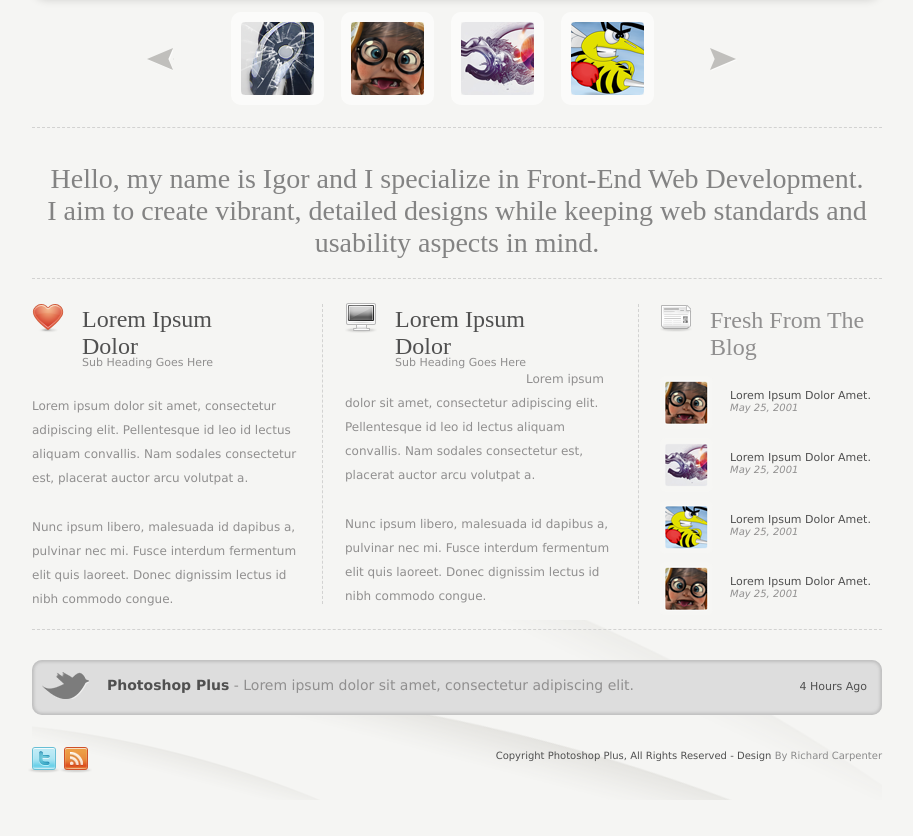
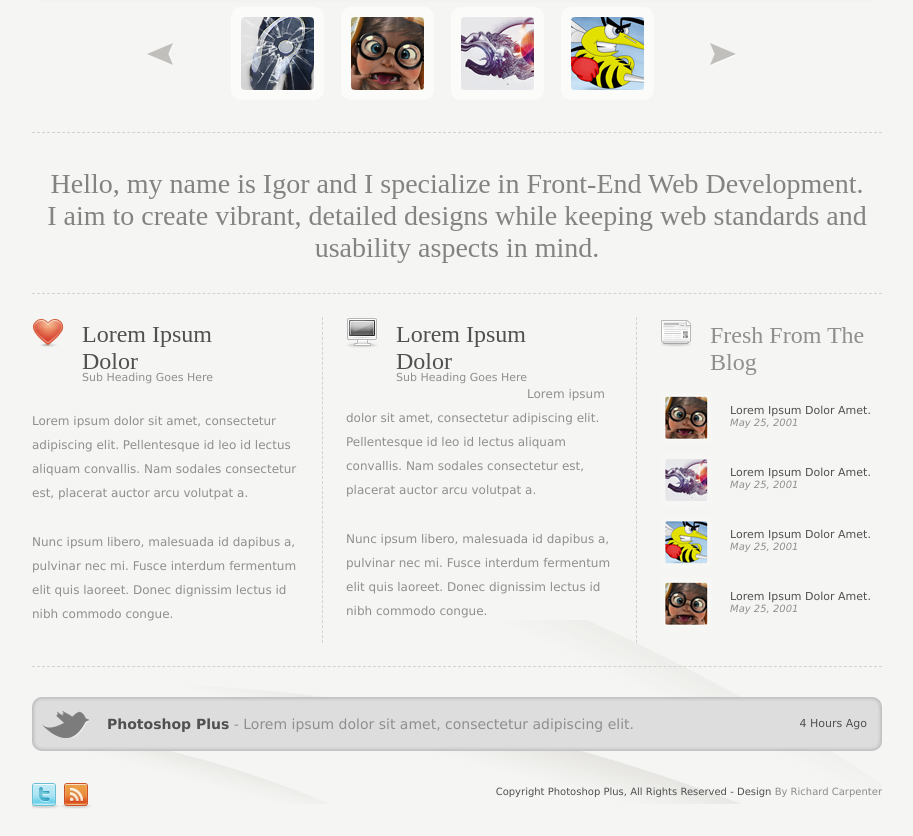
Before and after one commit to IgorSinyak/Clean_Portfolio, a plain HTML site: page index.html in a window 1280 px wide. Shown: the part 440-1276 px from the top of the page, without its empty margins (183-1096 px from the left). Before the commit the page ends 1240 px from the top, so only its background shows below. Drawn offline with Linux system fonts and the light colour scheme.

Commit message:
div height fix

```diff
--- a/css/style.css
+++ b/css/style.css
@@ -1,7 +1,7 @@
 *{border:0; margin: 0; padding:0}
 body{background-color: #f5f5f3;}
 .wrapper { width: 850px; margin: 0 auto; background-image: url(../img/wrapper_bg.png);background-repeat: no-repeat;}
-.header { height: 155px;}
+.header { overflow: hidden; padding-bottom: 39px}
 .title {width: 186px; height:53px; display: block; position: relative; float:left; margin-top:58px;}
 .title a {display:block; height: 100%; background-image: url(../img/title.png);background-repeat: no-repeat; }
 .navigation {display: block; position:relative; float:right; padding-top: 80px}
@@ -15,28 +15,26 @@ a:active{color: rgb(89, 89, 89);text-decoration: underline}
 .img_txt {background-image: url(../img/bg_txt.png); width:790px;height: 54px; margin-left: 15px; margin-top: 180px;z-index: 3;}
 .img_txt p  {font-family: verdana; font-size: 12px; color: #f6f6f4; padding-left: 118px; padding-top: 20px}
 .main_img {width: 820px; height: 252px; padding-left: 15px;padding-top: 15px}
-.select {height: 130px}
-#arrow_left {width: 27px; height: 23px; float:left; margin-top: 51px; margin-left: 115px; background-image: url(../img/arrow_left.png);}
+.select {padding: 15px 145px 32px 115px; overflow: hidden; }
+#arrow_left {width: 27px; height: 23px; float:left; margin-top: 36px; ; background-image: url(../img/arrow_left.png);}
 #arrow_left a {display: block; height: 23px}
-.small_img {float: left; margin-left: 57px; margin-top: 15px}
+.small_img {float: left; margin-left: 57px;}
 .small_img_wrapper {height: 73px; width: 73px; border:10px solid rgba( 255, 255, 255, 0.65); border-radius: 10px;float: left; margin-left: 17px;}
 .small_img_wrapper:first-child {margin-left: 0}
-#arrow_right {float: right; width: 27px; height: 23px; margin-top: 51px; margin-right: 145px; background-image: url(../img/arrow_right.png)}
+#arrow_right {float: right; width: 27px; height: 23px; margin-top: 36px; background-image: url(../img/arrow_right.png)}
 #arrow_right a {display: block; height: 23px}
-.main_content {}
-.main_txt {text-align: center; height: 150px; font-family: "Vijaya"; font-size: 28px; color:rgb(131, 131, 131); border-top: 1px dashed #d2d2d1; border-bottom: 1px dashed #d2d2d1;}
-.columns {height: 350px; border-bottom: 1px dashed #d2d2d1}
-.column_header {height:40px; width: 197px;background-image: url(../img/heart.png); background-repeat: no-repeat; margin-top: 23px}
+.main_txt {text-align: center; font-family: "Vijaya"; font-size: 28px; color:rgb(131, 131, 131); border-top: 1px dashed #d2d2d1; border-bottom: 1px dashed #d2d2d1; padding-top: 35px;padding-bottom: 29px}
+.columns {border-bottom: 1px dashed #d2d2d1; padding-top: 23px; padding-bottom: 23px; overflow: auto;}
+.column_header {height:40px; width: 197px;background-image: url(../img/heart.png); background-repeat: no-repeat;}
 .column_title {width: 156px; padding-left: 50px}
 h2 { font-weight: normal; float: left; font-family: "Vijaya"; font-size: 24px; color: #505050;padding-top: 4px}
 h5 { font-weight: normal; float: left; font-family: "Verdana"; font-size: 11px; color: #908f8f;margin-top: -4px}
 .lorem{padding-left: 23px; padding-right: 23px; margin-top: 25px; font-family: "Verdana"; font-size: 12px; color: #908f8f; line-height: 24px }
-.first_column { width: 290px; height: 350px;display: block;position: relative; float:left; text-align: left;}
+.first_column { width: 290px;float:left; text-align: left;}
 .first_column .lorem {padding-left: 0}
-.second_column { width: 315px; height: 350px;float:left;display:block; position: relative}
-.dashed_line {height:300px; width:315px; margin-top:25px; border-left: 1px dashed #d2d2d1; border-right: 1px dashed #d2d2d1; position: absolute; z-index: -1 }
+.second_column { width: 313px;float:left; border-left: 1px dashed #d2d2d1; border-right: 1px dashed #d2d2d1; padding-bottom: 20px}
 .second_column .column_header {background-image: url(../img/screen_off.png); margin-left: 23px}
-.third_column {width: 243px; height: 350px; float:left; display:block; position: relative}
+.third_column {width: 243px; float:left;}
 .third_column .column_header {background-image: url(../img/newspaper.png); margin-left: 23px;width: 220px}
 .third_column .column_title {width: 170px;padding-top: 5px}
 h3 {font-weight: normal; float: left; font-family: "Vijaya"; font-size: 24px; color: #908f8f;}
@@ -51,13 +49,12 @@ ul div {height: 62px; background-repeat: no-repeat;}
 #second_line {background-image:url(../img/2d_line.png); background-repeat: no-repeat;}
 #third_line {background-image:url(../img/3d_line.png); background-repeat: no-repeat;}
 #fourth_line {background-image:url(../img/1st_line.png); background-repeat: no-repeat;}
-.twitter {height:55px;}
-.back {background-color:#dddddd; height:55px; width:850px; margin-top:30px; border-radius:10px; box-shadow: inset 0 0 3px 2px #bebebe}
+.back {background-color:#dddddd; width:850px; margin-top:30px; border-radius:10px; box-shadow: inset 0 0 3px 2px #bebebe; overflow: hidden;}
 p.twitter_txt + p {float:right; font-family:"verdana"; font-size:11px; color: #505050; margin-top:20px; padding-right:15px }
-.twitter_txt {float:left; font-family:"verdana"; font-size:14px; color: #908f8f; padding-top:17px;padding-bottom:17px; padding-left: 75px; background-image: url(../img/twitter_bird.png);background-repeat: no-repeat; background-position: 10px center;  }
+.twitter_txt {float:left; font-family:"verdana"; font-size:14px; color: #908f8f; padding-top:19px;padding-bottom:19px; padding-left: 75px; background-image: url(../img/twitter_bird.png);background-repeat: no-repeat; background-position: 10px center;  }
 .twitter_txt b {color: #505050}
 #twitter_bird {float:left; margin-top: 13px; margin-left:11px;}
-.footer{width:850px; height:85px;}
+.footer{width:850px; overflow: hidden; padding-bottom: 25px}
 div.footer p {font-family:"verdana"; font-size:10px; color:#505050; float:right; margin-top:35px}
 p span { font-family:"verdana"; font-size:10px; color:#8b8b8b}
 #twitter_link {width: 32px; height: 32px; background-image: url(../img/twitter.png); float: left;}
--- a/index.html
+++ b/index.html
@@ -79,7 +79,7 @@
   	  </div>
   	  	<div class="main_content">
   	  		<div class="main_txt">
-  	  		 <p style="padding-top: 35px">Hello, my name is Igor and I specialize in Front-End Web Development.</p>
+  	  		 <p>Hello, my name is Igor and I specialize in Front-End Web Development.</p>
   	  		 <p>I aim to create vibrant, detailed designs while keeping web standards and usability aspects in mind.</p>
   	  		</div>
           <div class="columns">
@@ -96,9 +96,7 @@
               </div>
   	  	    </div>
   	  	    <div class="second_column">
-			        <div class="dashed_line">
-				      </div>
-             	<div class="column_header">
+			        <div class="column_header">
                 <div class="column_title">
                   <h2> Lorem Ipsum Dolor </h2>
                   <h5> Sub Heading Goes Here </h5>
```
